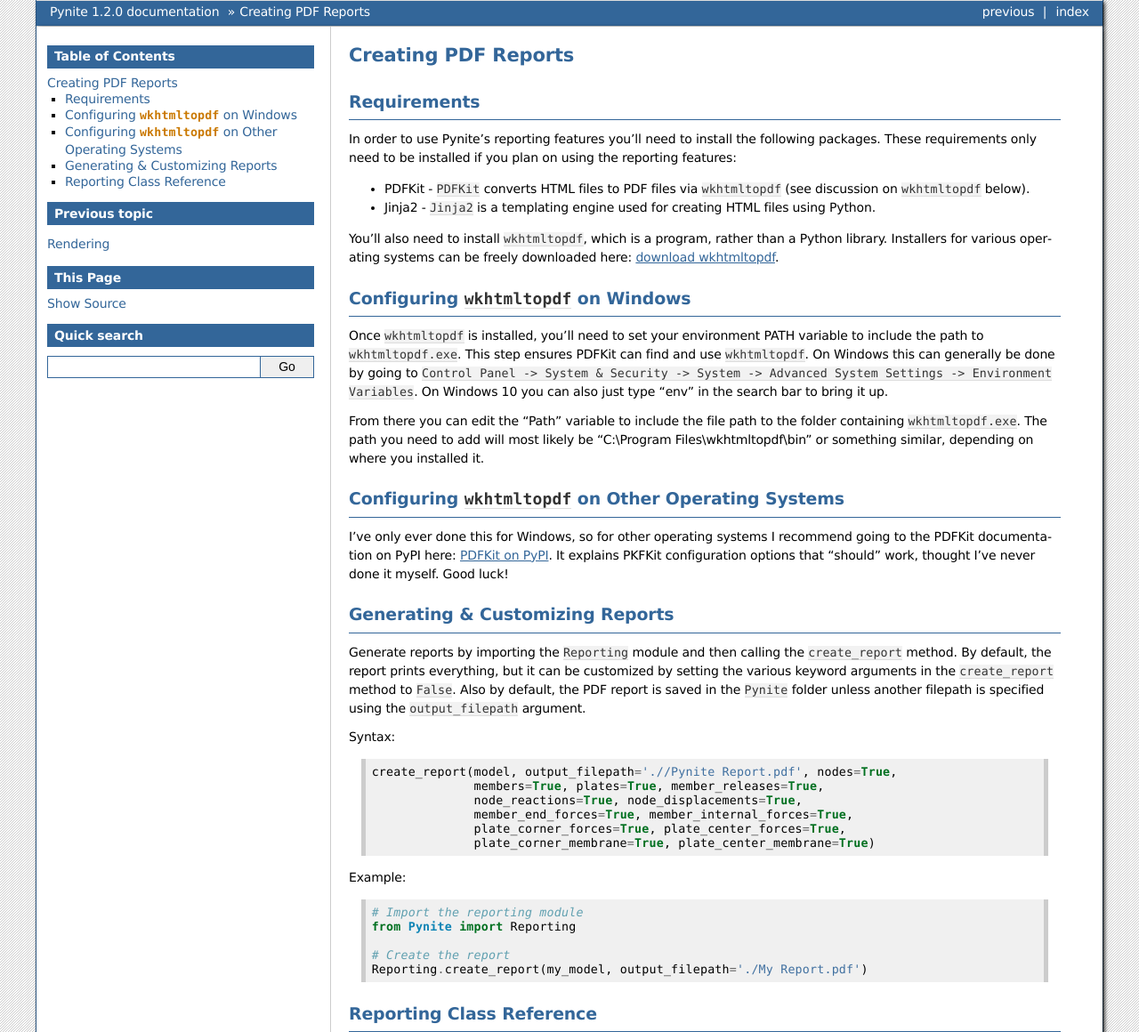
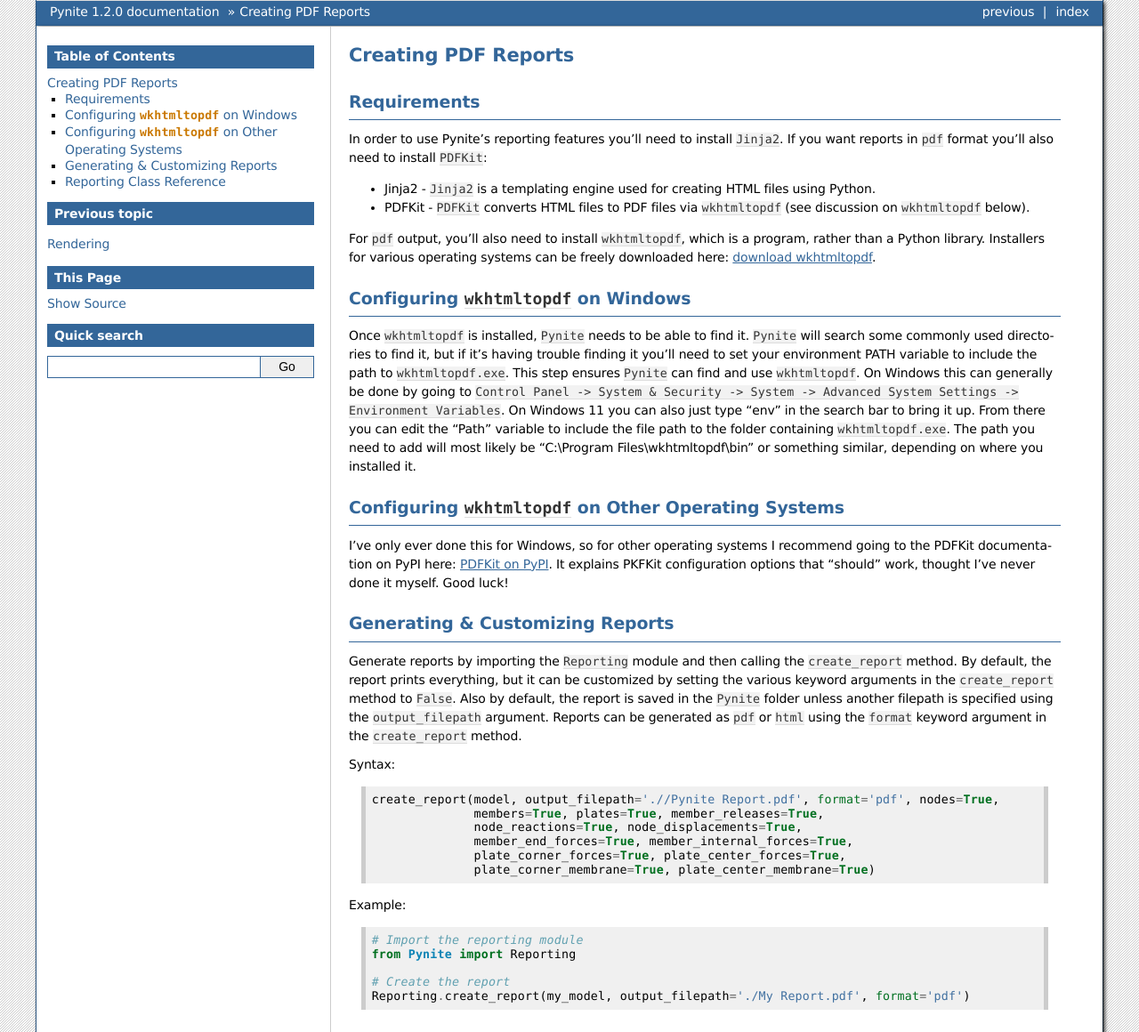
Before and after one commit to JWock82/Pynite, a Sphinx documentation site: the page built from docs/source/reporting.rst, in a window 1280 px wide, cut to the strip 0-1160 px from the top of the page. Shown: the whole strip at 89% size. Built offline with Sphinx 7.4.7, drawn with Linux system fonts in a browser that asks for light colours.

Commit message:
Updated reporting documentation

```diff
--- a/docs/source/reporting.rst
+++ b/docs/source/reporting.rst
@@ -5,19 +5,17 @@
 Requirements
 ============
 
-In order to use Pynite's reporting features you'll need to install the following packages. These requirements only need to be installed if you plan on using the reporting features:
+In order to use Pynite's reporting features you'll need to install ``Jinja2``. If you want reports in ``pdf`` format you'll also need to install ``PDFKit``:
 
+* Jinja2 - ``Jinja2`` is a templating engine used for creating HTML files using Python.
 * PDFKit - ``PDFKit`` converts HTML files to PDF files via ``wkhtmltopdf`` (see discussion on ``wkhtmltopdf`` below).
-* Jinja2 - ``Jinja2`` is a templating engine used for creating HTML files using Python.
 
-You'll also need to install ``wkhtmltopdf``, which is a program, rather than a Python library. Installers for various operating systems can be freely downloaded here: `download wkhtmltopdf <https://wkhtmltopdf.org/downloads.html>`_.
+For ``pdf`` output, you'll also need to install ``wkhtmltopdf``, which is a program, rather than a Python library. Installers for various operating systems can be freely downloaded here: `download wkhtmltopdf <https://wkhtmltopdf.org/downloads.html>`_.
 
 Configuring ``wkhtmltopdf`` on Windows
 ======================================
 
-Once ``wkhtmltopdf`` is installed, you'll need to set your environment PATH variable to include the path to ``wkhtmltopdf.exe``. This step ensures PDFKit can find and use ``wkhtmltopdf``. On Windows this can generally be done by going to ``Control Panel -> System & Security -> System -> Advanced System Settings -> Environment Variables``. On Windows 10 you can also just type "env" in the search bar to bring it up.
-
-From there you can edit the "Path" variable to include the file path to the folder containing ``wkhtmltopdf.exe``. The path you need to add will most likely be "C:\\Program Files\\wkhtmltopdf\\bin" or something similar, depending on where you installed it.
+Once ``wkhtmltopdf`` is installed, ``Pynite`` needs to be able to find it. ``Pynite`` will search some commonly used directories to find it, but if it's having trouble finding it you'll need to set your environment PATH variable to include the path to ``wkhtmltopdf.exe``. This step ensures ``Pynite`` can find and use ``wkhtmltopdf``. On Windows this can generally be done by going to ``Control Panel -> System & Security -> System -> Advanced System Settings -> Environment Variables``. On Windows 11 you can also just type "env" in the search bar to bring it up. From there you can edit the "Path" variable to include the file path to the folder containing ``wkhtmltopdf.exe``. The path you need to add will most likely be "C:\\Program Files\\wkhtmltopdf\\bin" or something similar, depending on where you installed it.
 
 Configuring ``wkhtmltopdf`` on Other Operating Systems
 ======================================================
@@ -27,13 +25,13 @@
 Generating & Customizing Reports
 ================================
 
-Generate reports by importing the ``Reporting`` module and then calling the ``create_report`` method. By default, the report prints everything, but it can be customized by setting the various keyword arguments in the ``create_report`` method to ``False``. Also by default, the PDF report is saved in the ``Pynite`` folder unless another filepath is specified using the ``output_filepath`` argument.
+Generate reports by importing the ``Reporting`` module and then calling the ``create_report`` method. By default, the report prints everything, but it can be customized by setting the various keyword arguments in the ``create_report`` method to ``False``. Also by default, the report is saved in the ``Pynite`` folder unless another filepath is specified using the ``output_filepath`` argument. Reports can be generated as ``pdf`` or ``html`` using the ``format`` keyword argument in the ``create_report`` method.
 
 Syntax:
 
 .. code-block:: python
 
-    create_report(model, output_filepath='.//Pynite Report.pdf', nodes=True,
+    create_report(model, output_filepath='.//Pynite Report.pdf', format='pdf', nodes=True,
                   members=True, plates=True, member_releases=True,
                   node_reactions=True, node_displacements=True,
                   member_end_forces=True, member_internal_forces=True,
@@ -48,7 +46,7 @@
     from Pynite import Reporting
 
     # Create the report
-    Reporting.create_report(my_model, output_filepath='./My Report.pdf')
+    Reporting.create_report(my_model, output_filepath='./My Report.pdf', format='pdf')
 
 Reporting Class Reference
 =========================
```
